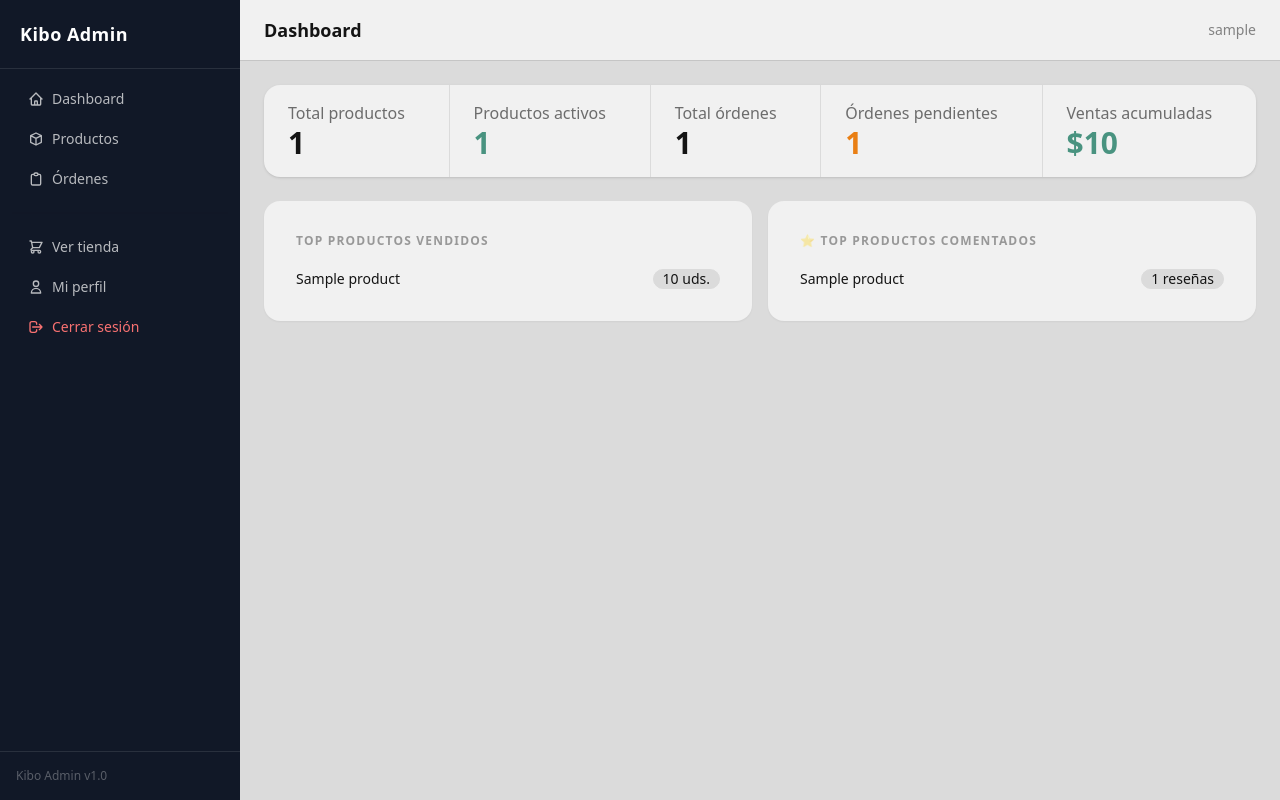
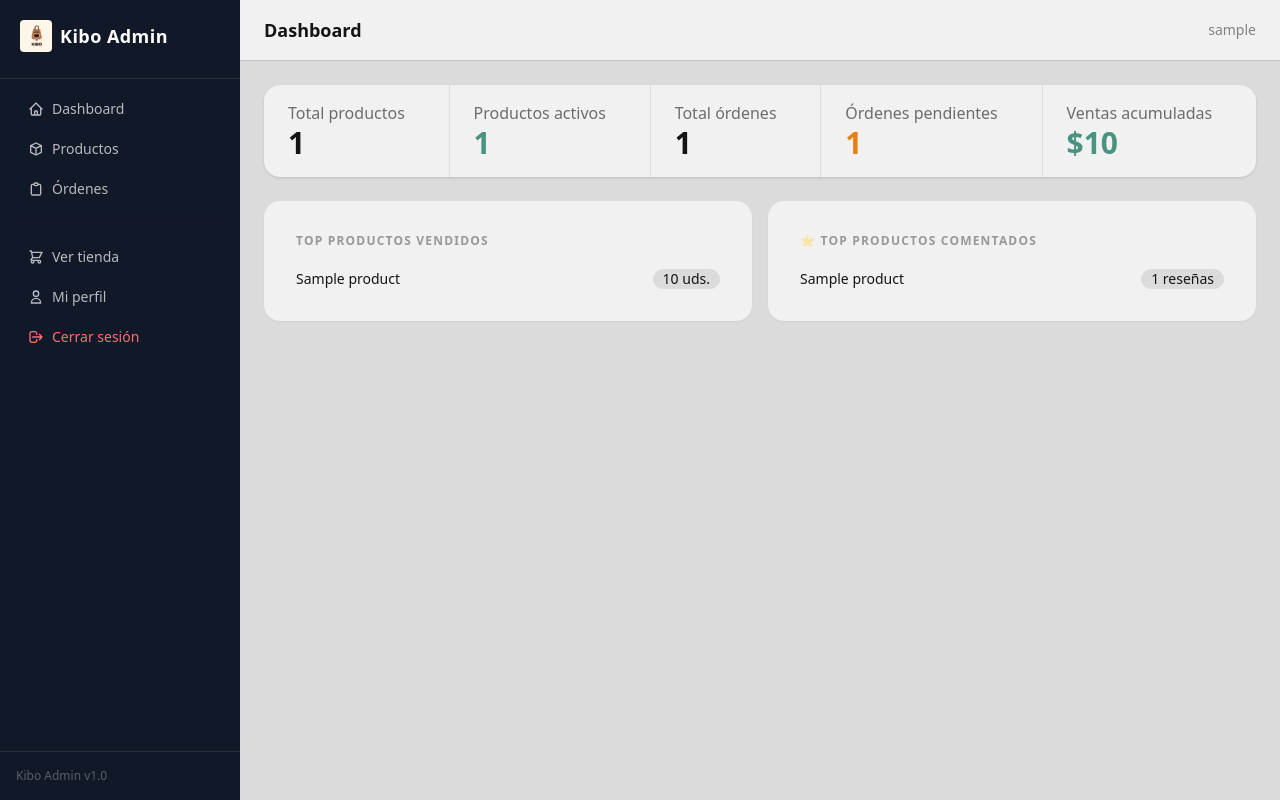
Before and after one commit to SebastianAc02/arquitectura_sfotware_ecommerce, a Django app: page /panel/ in a window 1280 px wide. Run offline with Django 5.2, Linux system fonts and the light colour scheme; a user stored in the database is signed in; tables that the repository leaves empty hold one stand-in row (values such as "Sample post"); some libraries are stand-ins or nearby versions.

Commit message:
chore: agrega logo Kibo en navbar público y panel admin

```diff
--- a/templates/base_admin.html
+++ b/templates/base_admin.html
@@ -1,6 +1,7 @@
 <!DOCTYPE html>
 <html lang="es" data-theme="autumn">
 <head>
+    {% load static %}
     <meta charset="UTF-8">
     <meta name="viewport" content="width=device-width, initial-scale=1.0">
     <title>{% block title %}Kibo Admin{% endblock %}</title>
@@ -25,7 +26,10 @@
                     <path stroke-linecap="round" stroke-linejoin="round" stroke-width="2" d="M4 6h16M4 12h16M4 18h16"/>
                 </svg>
             </label>
-            <span class="font-bold text-lg">Kibo Admin</span>
+            <span class="font-bold text-lg inline-flex items-center gap-2">
+                <img src="{% static 'img/kibo-logo.jpeg' %}" alt="Logo Kibo" class="w-7 h-7 rounded object-cover">
+                <span>Kibo Admin</span>
+            </span>
         </div>
 
         <!-- Page header -->
@@ -55,8 +59,9 @@
 
             <!-- Brand -->
             <div class="p-5 border-b border-white/10">
-                <a href="{% url 'admin_panel:dashboard' %}" class="text-white font-bold text-lg tracking-wide">
-                    Kibo Admin
+                <a href="{% url 'admin_panel:dashboard' %}" class="text-white font-bold text-lg tracking-wide inline-flex items-center gap-2">
+                    <img src="{% static 'img/kibo-logo.jpeg' %}" alt="Logo Kibo" class="w-8 h-8 rounded object-cover">
+                    <span>Kibo Admin</span>
                 </a>
             </div>
 
--- a/templates/base_public.html
+++ b/templates/base_public.html
@@ -40,8 +40,9 @@
                     {% endif %}
                 </ul>
             </div>
-            <a href="{% url 'store:home' %}" class="btn btn-ghost text-xl font-bold text-white tracking-wide">
-                KIBO
+            <a href="{% url 'store:home' %}" class="btn btn-ghost text-xl font-bold text-white tracking-wide normal-case gap-2">
+                <img src="{% static 'img/kibo-logo.jpeg' %}" alt="Logo Kibo" class="w-8 h-8 rounded object-cover">
+                <span>KIBO</span>
             </a>
         </div>
 
```
Also changed, not shown: static/img/kibo-logo.jpeg (added).
